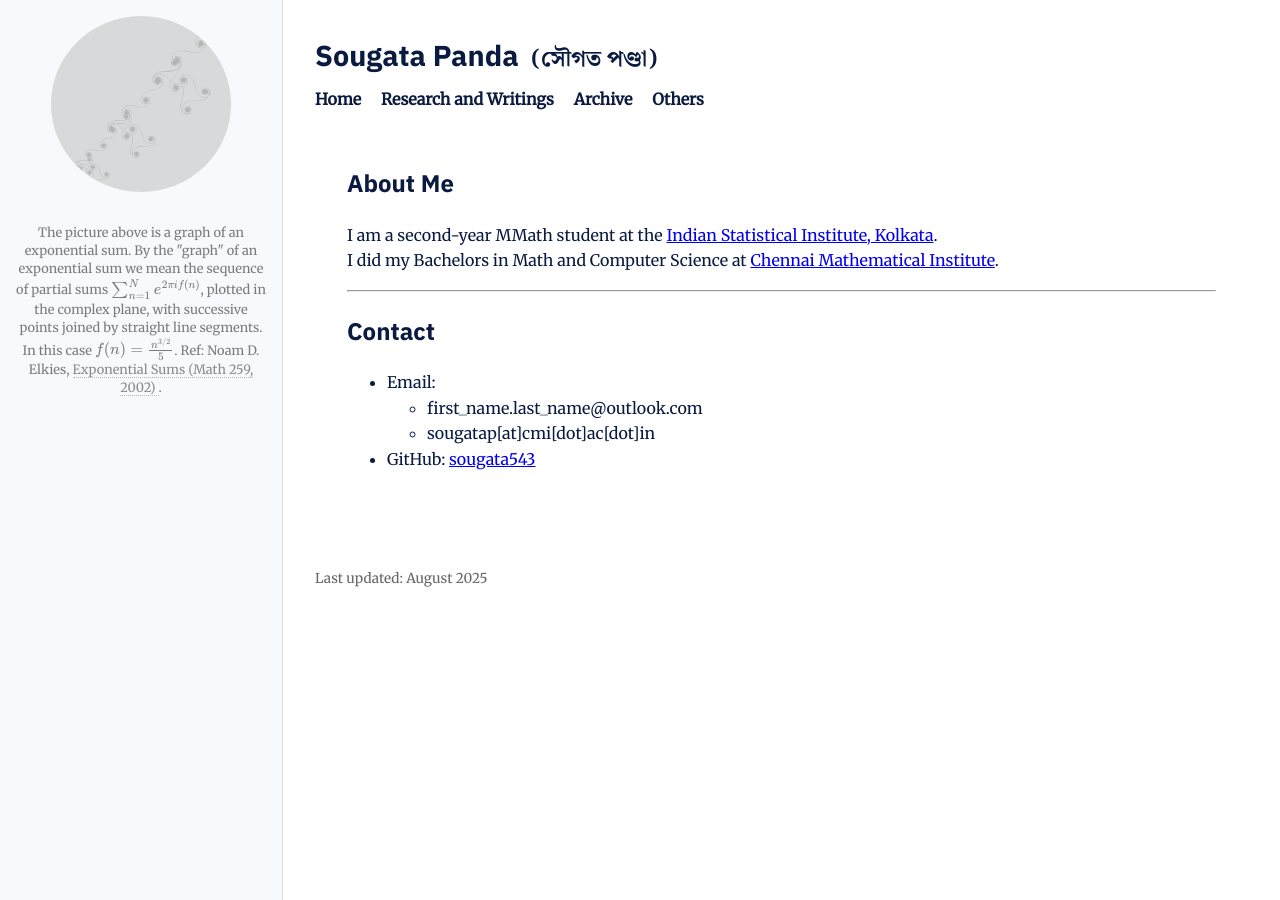
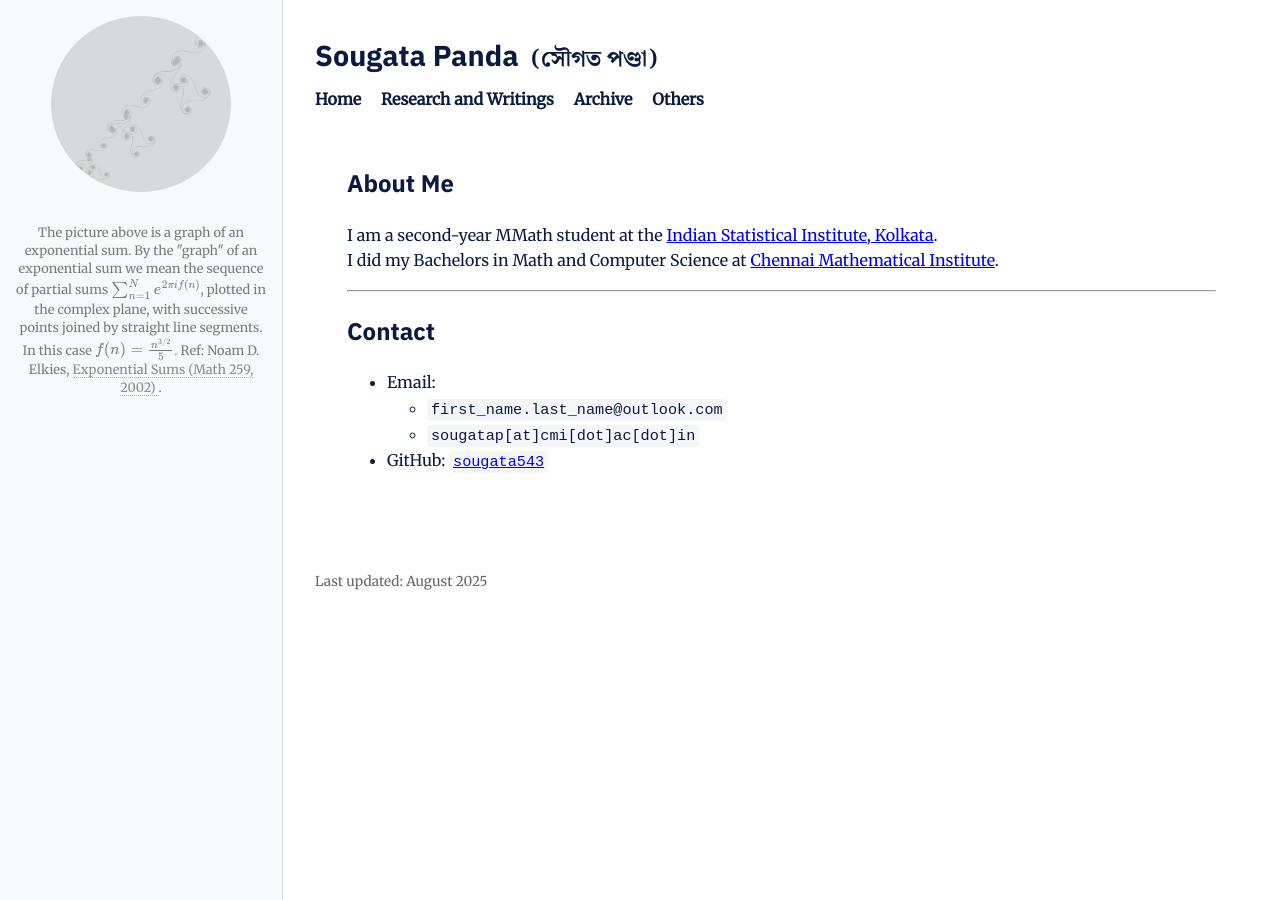
Before and after one commit to sougata543/sougata543.github.io, a Jekyll site: the page built from index.md, in a window 1280 px wide. Built offline with Jekyll 4.4.1, drawn with Linux system fonts in a browser that asks for light colours; some web fonts are replaced.

```diff
--- a/index.md
+++ b/index.md
@@ -24,6 +24,6 @@ Inline code in JuliaMono: `x^2 + y^2 = something I dont care`
 ## Contact
 
 - Email:
-    - first_name.last_name@outlook.com
-    - sougatap[at]cmi[dot]ac[dot]in
-- GitHub: [sougata543](https://github.com/sougata543)
+    - `first_name.last_name@outlook.com`
+    - `sougatap[at]cmi[dot]ac[dot]in`
+- GitHub: [`sougata543`](https://github.com/sougata543)
```
Also changed, not shown: other.md (+3 -3 lines), 1 other file.
